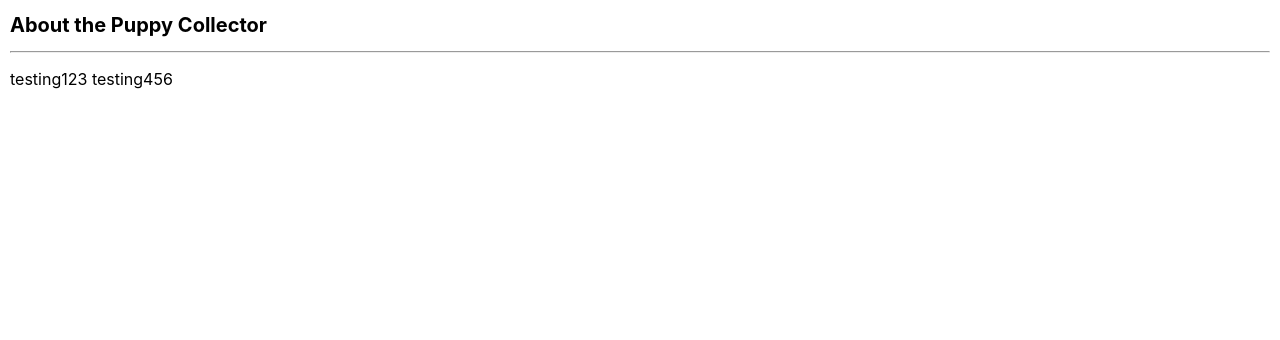
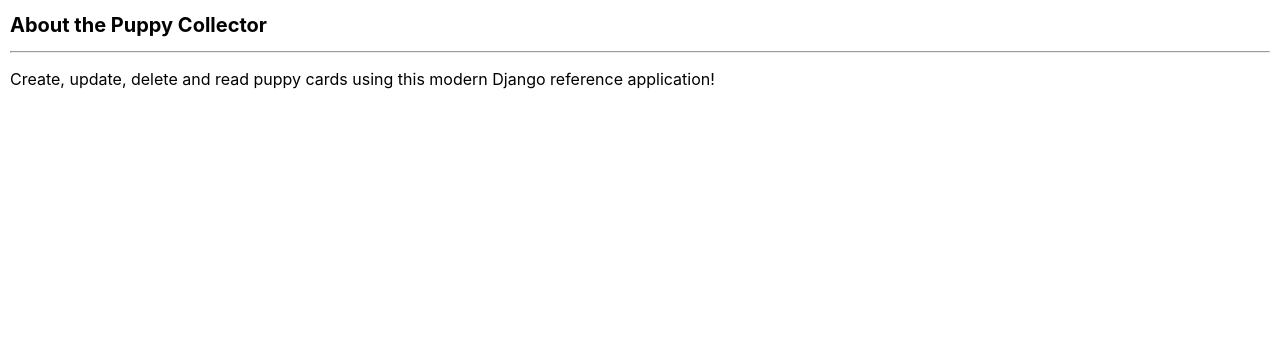
Before and after one commit to korycfitz/puppy-collector, a Django app: page /about/ in a window 1280 px wide. Shown: the part 106-446 px from the top of the page. Run offline with Django 4.2, Linux system fonts and the light colour scheme.

Commit message:
add about section

```diff
--- a/main_app/templates/about.html
+++ b/main_app/templates/about.html
@@ -5,7 +5,7 @@
 <h1>About the Puppy Collector</h1>
 <hr />
 <p class="page-content">
-  testing123 testing456
+  Create, update, delete and read puppy cards using this modern Django reference application!
 </p>
 
 {% endblock %}
```
